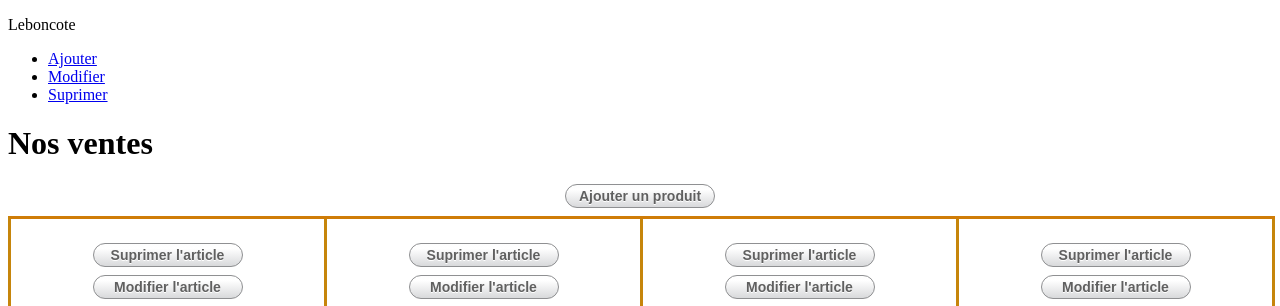
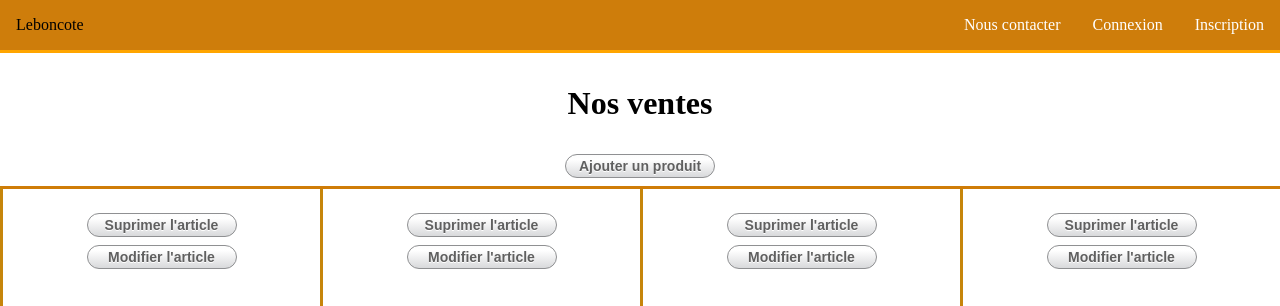
Before and after one commit to Eikoseijolo/Leboncote, a PHP site: page / in a window 1280 px wide. Shown: the top 306 px of the page. Run offline with PHP 8.4, Linux system fonts and the light colour scheme; data comes from the database, SQL or seed files in the repository.

Commit message:
Mise a jour CSS

```diff
--- a/ECF/index.php
+++ b/ECF/index.php
@@ -24,9 +24,9 @@
             <nav>
                 <p>Leboncote</p>
                 <ul>
-                    <li><a href="./webfiles/php/views/products/ajout.php">Ajouter</a></li>
-                    <li><a href="./webfiles/php/views/products/formUpdate.php">Modifier</a></li>
-                    <li><a href="#">Suprimer</a></li>
+                    <li><a href="./webfiles/php/views/users/contact.php">Nous contacter</a></li>
+                    <li><a href="#">Connexion</a></li>
+                    <li><a href="#">Inscription</a></li>
                 </ul>
             </nav>
         </header>
--- a/ECF/webfiles/css/style.css
+++ b/ECF/webfiles/css/style.css
@@ -1,3 +1,42 @@
+*{
+  margin: 0;
+  padding: 0;
+  }
+header{
+  width: 100%;
+  background: #ce7d0b;
+  }
+  header nav {
+  display: flex;
+  max-width: 1920px;
+  margin: auto;
+  justify-content: space-between;
+  align-items: center;
+  border-bottom: solid .1875rem orange;
+  }
+  header nav p{
+    padding-left: 1rem;
+  }
+  header nav ul{
+  display: flex;
+  list-style: none;
+  }
+  header nav a{
+  color: #FFFFFF;
+  padding: 1rem;
+  display: block;
+  text-decoration: none;
+  }
+  header nav ul li:hover{
+  text-decoration: underline;
+  color: aliceblue;
+  }
+main h1{
+  display: flex;
+  justify-content: center;
+  padding: 2rem;
+}
+
 .cardf {
   margin: auto;
   width: 350px;
```
Also changed, not shown: ECF/webfiles/php/actions/products/dtb.php (added, +7 -0 lines), ECF/webfiles/php/actions/products/scriptDelete.php (added, +25 -0 lines), ECF/webfiles/php/actions/products/exemple.php (deleted), ECF/webfiles/php/actions/users/exemple.php (deleted), ECF/webfiles/php/views/products/exemple.php (deleted), ECF/webfiles/php/views/users/contact.php (added), ECF/webfiles/php/views/users/exemple.php (deleted).
